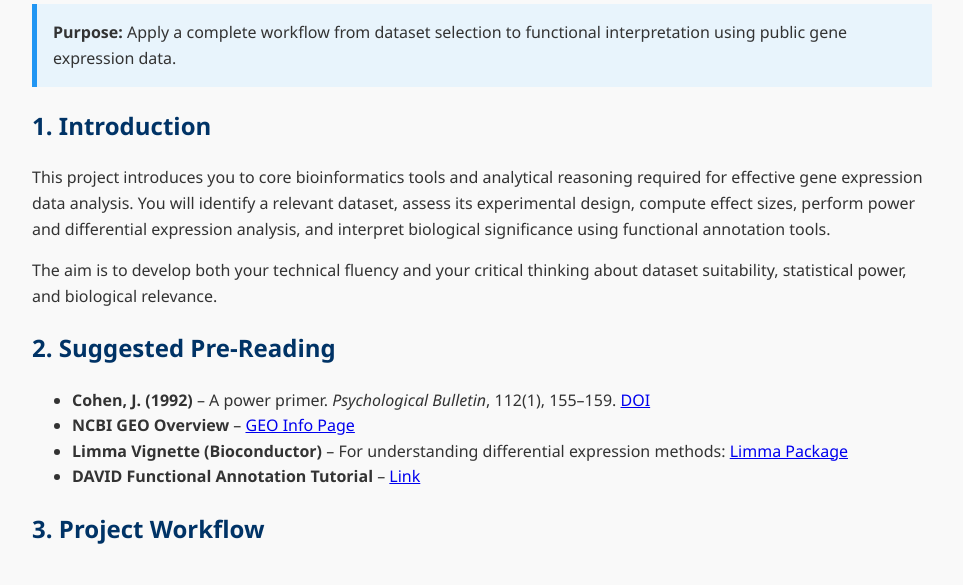
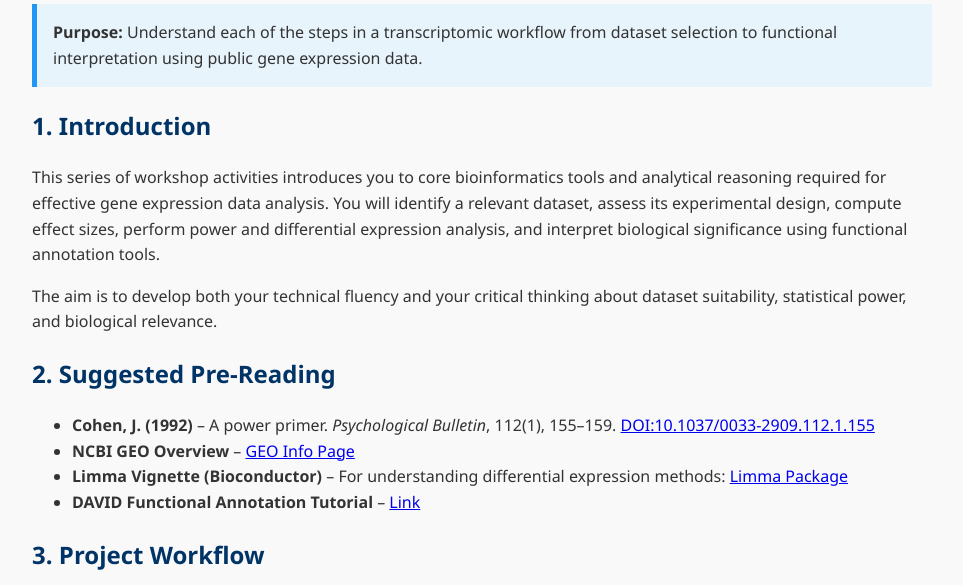
Before and after one commit to DrATedder/Transcriptomics_workshops, a plain HTML site: page workshop-overview.html in a window 1280 px wide. Shown: the part 154-739 px from the top of the page, without its empty margins (158-1121 px from the left). Drawn offline with Linux system fonts and the light colour scheme.

Commit message:
Tweak overview

```diff
--- a/workshop-overview.html
+++ b/workshop-overview.html
@@ -121,12 +121,12 @@
 <h1>Project Overview</h1>
 
 <div class="callout">
-  <strong>Purpose:</strong> Apply a complete workflow from dataset selection to functional interpretation using public gene expression data.
+  <strong>Purpose:</strong> Understand each of the steps in a transcriptomic workflow from dataset selection to functional interpretation using public gene expression data.
 </div>
 
 <h2>1. Introduction</h2>
 <p>
-This project introduces you to core bioinformatics tools and analytical reasoning required for effective gene expression data analysis. You will identify a relevant dataset, assess its experimental design, compute effect sizes, perform power and differential expression analysis, and interpret biological significance using functional annotation tools.
+This series of workshop activities introduces you to core bioinformatics tools and analytical reasoning required for effective gene expression data analysis. You will identify a relevant dataset, assess its experimental design, compute effect sizes, perform power and differential expression analysis, and interpret biological significance using functional annotation tools.
 </p>
 <p>
 The aim is to develop both your technical fluency and your critical thinking about dataset suitability, statistical power, and biological relevance.
@@ -134,7 +134,7 @@ The aim is to develop both your technical fluency and your critical thinking abo
 
 <h2>2. Suggested Pre-Reading</h2>
 <ul>
-  <li><strong>Cohen, J. (1992)</strong> – A power primer. <em>Psychological Bulletin</em>, 112(1), 155–159. <a href="https://doi.org/10.1037/0033-2909.112.1.155" target="_blank">DOI</a></li>
+  <li><strong>Cohen, J. (1992)</strong> – A power primer. <em>Psychological Bulletin</em>, 112(1), 155–159. <a href="https://doi.org/10.1037/0033-2909.112.1.155" target="_blank">DOI:10.1037/0033-2909.112.1.155</a></li>
   <li><strong>NCBI GEO Overview</strong> – <a href="https://www.ncbi.nlm.nih.gov/geo/info/overview.html" target="_blank">GEO Info Page</a></li>
   <li><strong>Limma Vignette (Bioconductor)</strong> – For understanding differential expression methods: <a href="https://bioconductor.org/packages/release/bioc/html/limma.html" target="_blank">Limma Package</a></li>
   <li><strong>DAVID Functional Annotation Tutorial</strong> – <a href="https://david.ncifcrf.gov/content.jsp?file=functional_annotation.html" target="_blank">Link</a></li>
```
